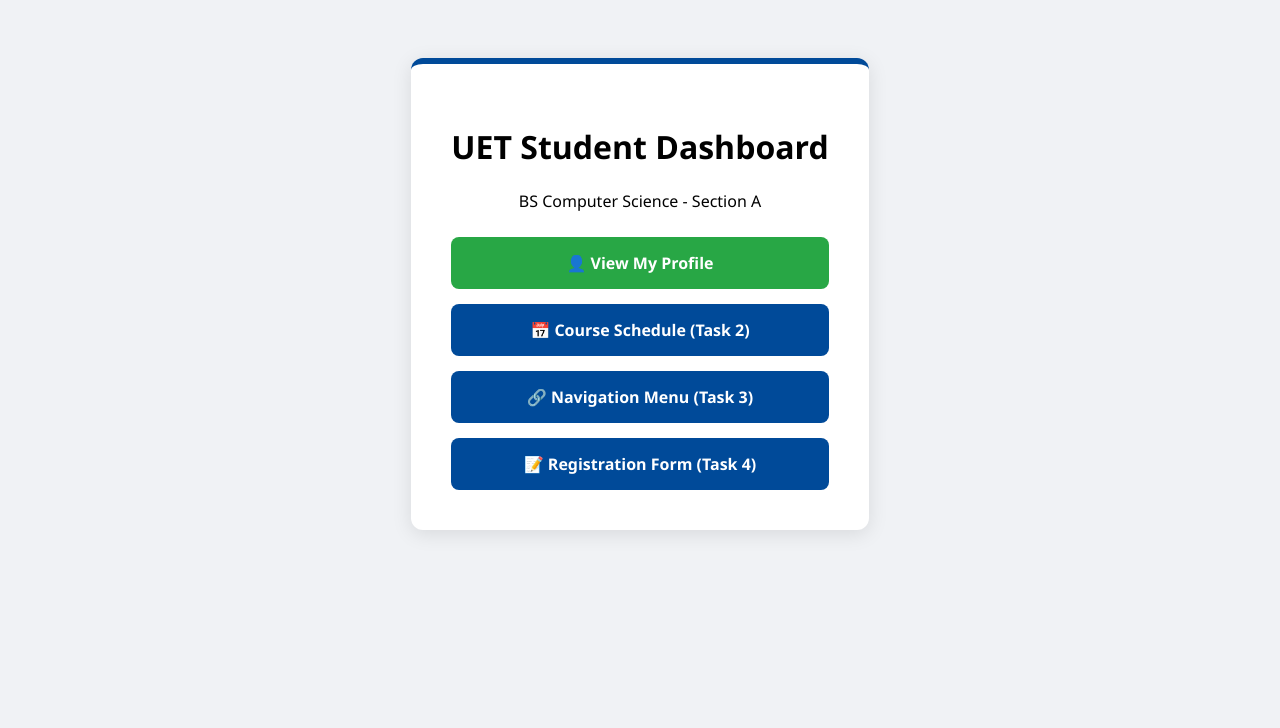
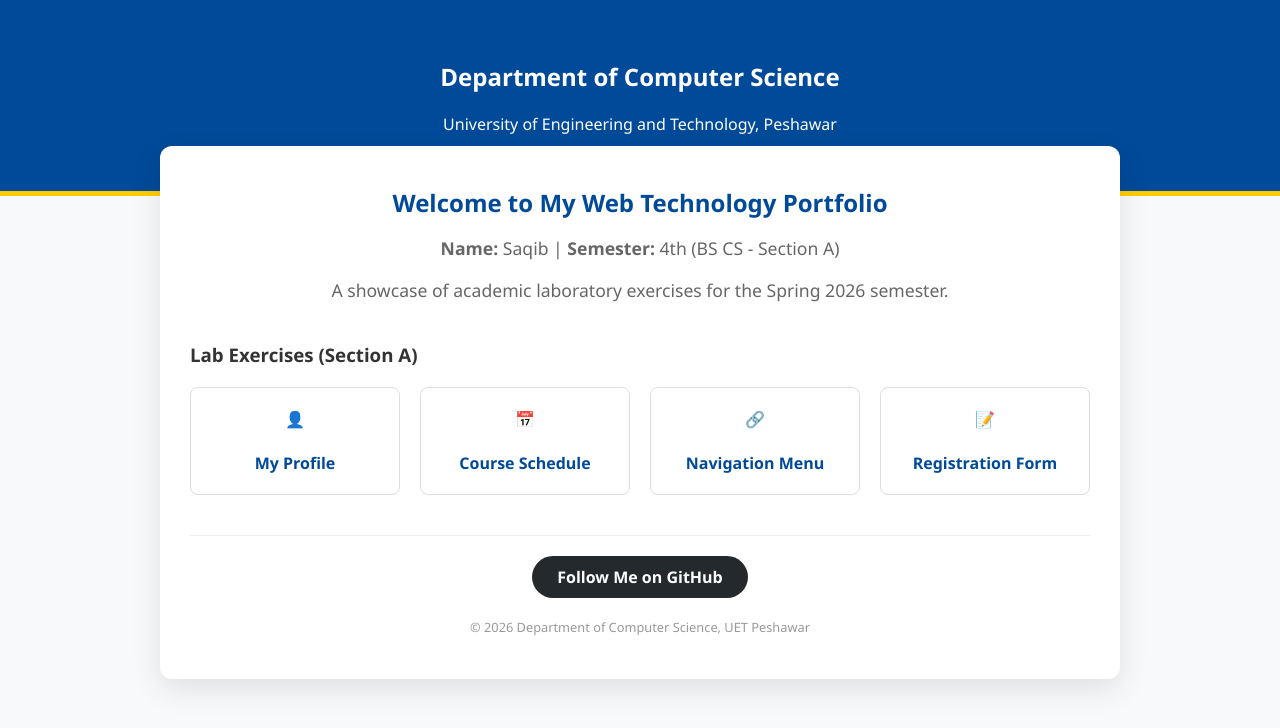
Before and after one commit to 24pwbcs1269-bit/web-tech-lab-02, a plain HTML site: page index.html in a window 1280 px wide. Drawn offline with Linux system fonts and the light colour scheme.

Commit message:
Task 06 landing page

```diff
--- a/index.html
+++ b/index.html
@@ -2,26 +2,137 @@
 <html lang="en">
 <head>
     <meta charset="UTF-8">
-    <title>UET Peshawar - Web Lab 02</title>
+    <meta name="viewport" content="width=device-width, initial-scale=1.0">
+    <title>Portfolio Hub | Saqib - UET Peshawar</title>
     <style>
-        body { font-family: 'Segoe UI', sans-serif; text-align: center; background: #f0f2f5; padding: 50px; }
-        .hub-container { background: white; padding: 40px; border-radius: 12px; display: inline-block; box-shadow: 0 4px 20px rgba(0,0,0,0.1); border-top: 6px solid #004a99; }
-        .links-grid { display: grid; grid-template-columns: 1fr; gap: 15px; margin-top: 25px; }
-        .links-grid a { padding: 15px 30px; background: #004a99; color: white; text-decoration: none; border-radius: 8px; font-weight: bold; transition: 0.3s; }
-        .links-grid a:hover { background: #003366; transform: translateY(-2px); }
-        .profile-btn { background: #28a745 !important; }
+        :root {
+            --uet-blue: #004a99;
+            --uet-gold: #ffcc00;
+            --light-bg: #f8f9fa;
+        }
+
+        body {
+            font-family: 'Segoe UI', Tahoma, Geneva, Verdana, sans-serif;
+            margin: 0;
+            padding: 0;
+            background-color: var(--light-bg);
+            color: #333;
+        }
+
+        header {
+            background-color: var(--uet-blue);
+            color: white;
+            padding: 40px 20px;
+            text-align: center;
+            border-bottom: 5px solid var(--uet-gold);
+        }
+
+        .container {
+            max-width: 900px;
+            margin: -50px auto 40px;
+            background: white;
+            padding: 30px;
+            border-radius: 12px;
+            box-shadow: 0 10px 30px rgba(0,0,0,0.1);
+        }
+
+        .intro {
+            text-align: center;
+            margin-bottom: 40px;
+        }
+
+        .intro h1 { margin: 10px 0; color: var(--uet-blue); }
+        .intro p { font-size: 1.1rem; color: #666; }
+
+        .lab-grid {
+            display: grid;
+            grid-template-columns: repeat(auto-fit, minmax(200px, 1fr));
+            gap: 20px;
+            margin-top: 20px;
+        }
+
+        .lab-card {
+            background: #fff;
+            border: 1px solid #ddd;
+            padding: 20px;
+            border-radius: 8px;
+            text-align: center;
+            text-decoration: none;
+            color: var(--uet-blue);
+            font-weight: bold;
+            transition: all 0.3s ease;
+            display: flex;
+            flex-direction: column;
+            align-items: center;
+        }
+
+        .lab-card:hover {
+            background-color: var(--uet-blue);
+            color: white;
+            transform: translateY(-5px);
+        }
+
+        .footer-links {
+            text-align: center;
+            margin-top: 40px;
+            padding-top: 20px;
+            border-top: 1px solid #eee;
+        }
+
+        .github-btn {
+            display: inline-block;
+            background: #24292e;
+            color: white;
+            padding: 10px 25px;
+            border-radius: 25px;
+            text-decoration: none;
+            font-weight: bold;
+        }
+
+        @media (max-width: 600px) {
+            .container { margin-top: 20px; width: 90%; }
+        }
     </style>
 </head>
 <body>
-    <div class="hub-container">
-        <h1>UET Student Dashboard</h1>
-        <p>BS Computer Science - Section A</p>
-        <div class="links-grid">
-            <a href="profile.html" class="profile-btn">👤 View My Profile</a>
-            <a href="schedule.html">📅 Course Schedule (Task 2)</a>
-            <a href="navigation.html">🔗 Navigation Menu (Task 3)</a>
-            <a href="registration.html">📝 Registration Form (Task 4)</a>
+
+    <header>
+        <h2>Department of Computer Science</h2>
+        <p>University of Engineering and Technology, Peshawar</p>
+    </header>
+
+    <div class="container">
+        <section class="intro">
+            <h1>Welcome to My Web Technology Portfolio</h1>
+            <p><strong>Name:</strong> Saqib | <strong>Semester:</strong> 4th (BS CS - Section A)</p>
+            <p>A showcase of academic laboratory exercises for the Spring 2026 semester.</p>
+        </section>
+
+        <h3>Lab Exercises (Section A)</h3>
+        <div class="lab-grid">
+            <a href="profile.html" class="lab-card">
+                <span>👤</span><br>My Profile
+            </a>
+            <a href="schedule.html" class="lab-card">
+                <span>📅</span><br>Course Schedule
+            </a>
+            <a href="navigation.html" class="lab-card">
+                <span>🔗</span><br>Navigation Menu
+            </a>
+            <a href="registration.html" class="lab-card">
+                <span>📝</span><br>Registration Form
+            </a>
+        </div>
+
+        <div class="footer-links">
+            <a href="https://github.com/24pwbcs1269-bit" target="_blank" class="github-btn">
+                Follow Me on GitHub
+            </a>
+            <p style="font-size: 0.8rem; color: #999; margin-top: 20px;">
+                © 2026 Department of Computer Science, UET Peshawar
+            </p>
         </div>
     </div>
+
 </body>
 </html>
```
